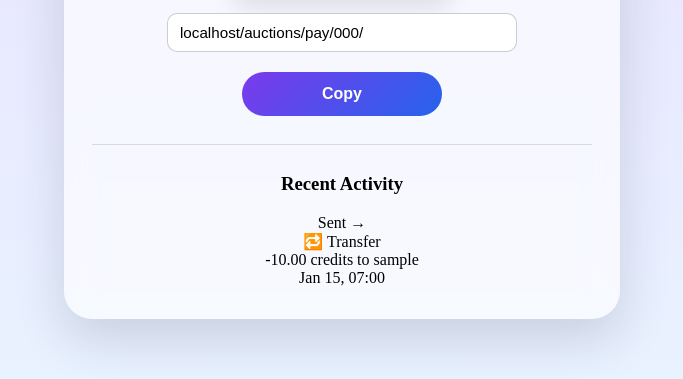
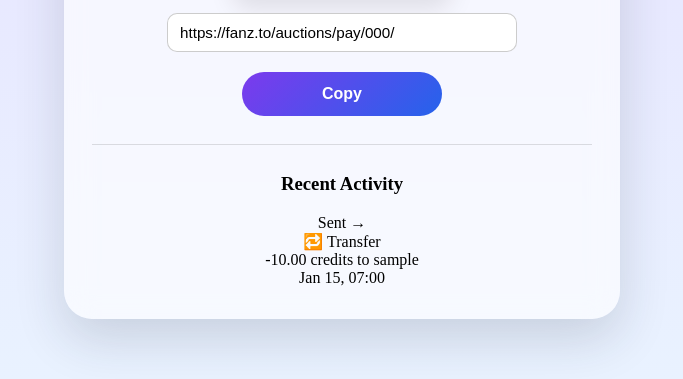
Before and after one commit to DJ-66/django-ai-wallet-platform, a Django app: page /auctions/wallet/ in a window 1280 px wide. Shown: the part 1055-1434 px from the top of the page, without its empty margins (298-981 px from the left). Run offline with Django 5.2, Linux system fonts and the light colour scheme; a user stored in the database is signed in; tables that the repository leaves empty hold one stand-in row (values such as "Sample post"); parts of the project's set-up code (start-up, migrations or seed data) failed here and were passed over; some libraries are stand-ins or nearby versions.

Commit message:
Use Fanz.to canonical wallet links

```diff
--- a/web/templates/auctions/wallet.html
+++ b/web/templates/auctions/wallet.html
@@ -22,7 +22,7 @@
       <input
         type="text"
         id="referralLink"
-        value="{{ request.get_host }}{% url 'signup' %}?ref={{ wallet.referral_code }}"
+        value="https://fanz.to{% url 'signup' %}?ref={{ wallet.referral_code }}"
         readonly>
 
       <button type="button" onclick="copyReferral()" class="auth-link-button">
@@ -45,7 +45,7 @@
       <input
         type="text"
         id="walletLink"
-        value="{{ request.get_host }}{% url 'pay_user_short' wallet.pay_code %}"
+        value="https://fanz.to{% url 'pay_user_short' wallet.pay_code %}"
         readonly>
 
       <button type="button" onclick="copyLink()" class="auth-link-button">
```
